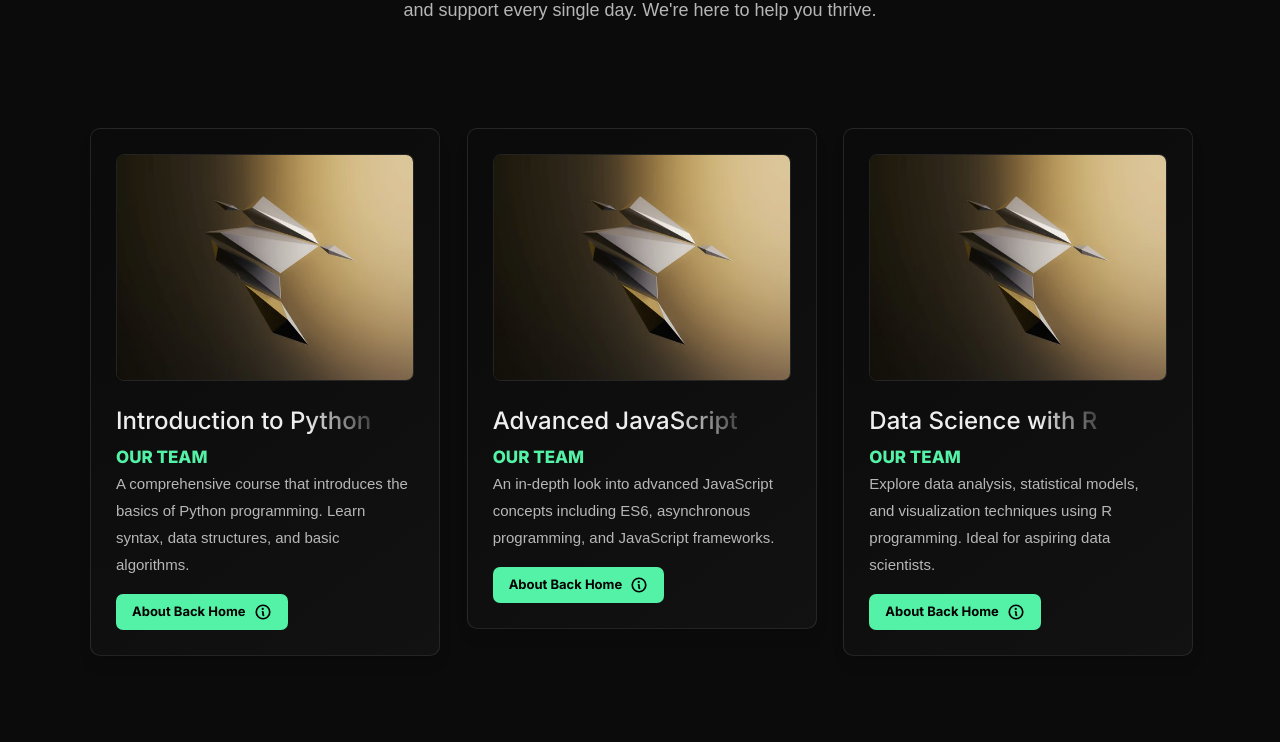
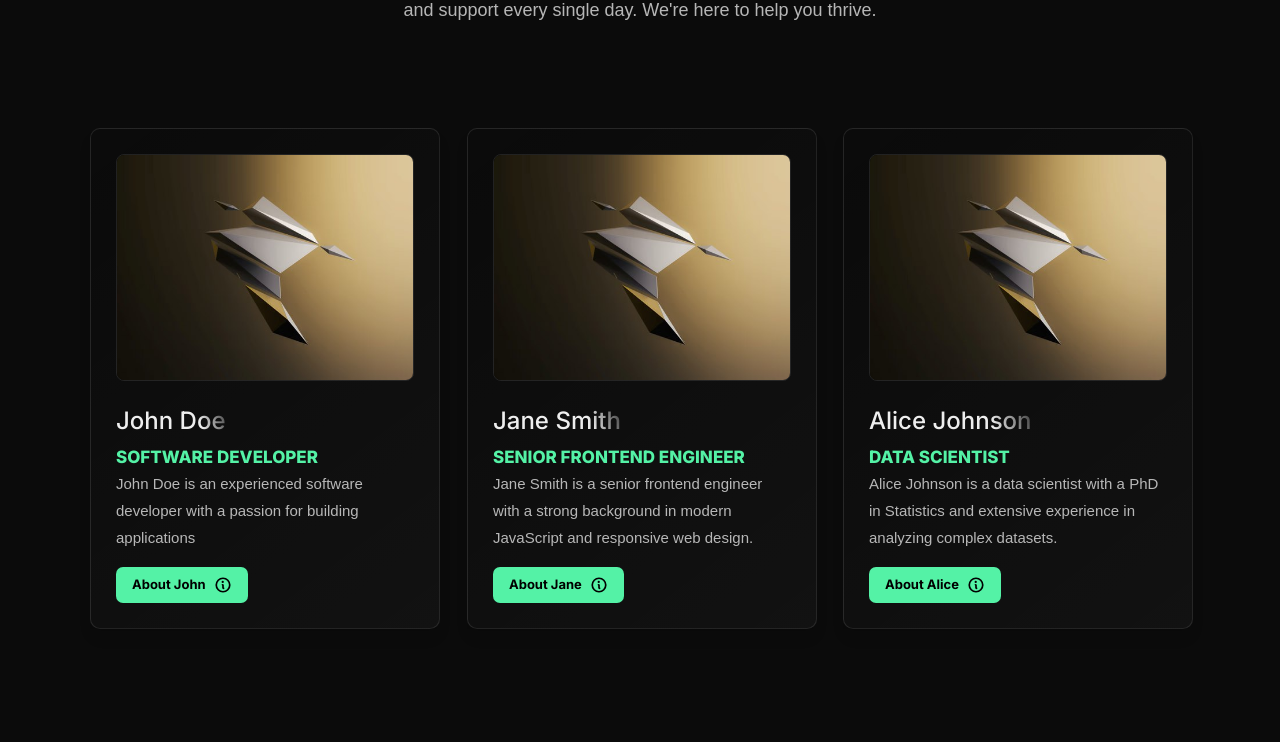
Before and after one commit to PraveenKb777/your-wish, a Next.js app: page /about-us in a window 1280 px wide. Shown: the part 1040-1782 px from the top of the page. Built offline with nearby package versions, Linux system fonts and the light colour scheme.

Commit message:
About Us card Animation added

```diff
--- a/app/about-us/page.tsx
+++ b/app/about-us/page.tsx
@@ -1,3 +1,4 @@
+'use client'
 import ConnectBtn from '@/components/ConnectBtn/ConnectBtn'
 import GradientText from '@/components/GradientText/GradientText'
 import ParticalsEffects from '@/components/Particals/Particals'
@@ -71,14 +72,17 @@ export default function page() {
 
 
             <div className="grid grid-cols-3 gap-[30px]">
-                {home.featuredCourse.cardContent.map((course, index) => (
+                {home.teamDetails.cardContent.map((course, index) => (
                     <TeamCard
                         key={index}
-                        title={course.title}
-                        name={course.name}
+                        firstname={course.firstName}
+                        lastname={course.lastName}
+                        role={course.role}
                         description={course.description}
-                        buttonLabel={home.featuredCourse.buttonLabel}
+                        briefDescription={course.briefDescription}
+                        buttonLabel={home.teamDetails.buttonLabel}
                         animationDuration={ANIMATION_DURATION}
+                        index={index}
                     />
                 ))}
             </div>
--- a/components/TeamButton/index.tsx
+++ b/components/TeamButton/index.tsx
@@ -1,24 +1,24 @@
-import React, { CSSProperties } from "react";
+import React from "react";
 import "./index.css";
 
 interface TeamButtonProps {
   label: string;
-  className?: string;
-  style?: CSSProperties;
+  handleToggle: () => void;
+  name?: string;
 }
 
-const TeamButton: React.FC<TeamButtonProps> = ({ label, className = "", style = {} }) => {
+const TeamButton: React.FC<TeamButtonProps> = ({ label, handleToggle, name }) => {
 
-  const containerStyles: CSSProperties = {
+  const containerStyles: React.CSSProperties = {
     display: 'inline-block',
   };
 
-  const buttonClasses = `font-bold py-2 px-4 gap-[8px] rounded inline-flex items-center ButtonContainer ${className}`;
+  const buttonClasses = `font-bold py-2 px-4 gap-[8px] rounded inline-flex items-center ButtonContainer`;
 
   return (
     <div style={containerStyles}>
-      <button className={buttonClasses} style={style}>
-        <span style={{ fontSize: '13px' }}>About {label}</span>
+      <button className={buttonClasses} onClick={handleToggle}>
+        <span style={{ fontSize: '13px' }}>{label} {name}</span>
         <svg xmlns="http://www.w3.org/2000/svg" width="18" height="18" fill="currentColor" viewBox="0 0 256 256" focusable="false">
           <path d="M108,84a16,16,0,1,1,16,16A16,16,0,0,1,108,84Zm128,44A108,108,0,1,1,128,20,108.12,108.12,0,0,1,236,128Zm-24,0a84,84,0,1,0-84,84A84.09,84.09,0,0,0,212,128Zm-72,36.68V132a20,20,0,0,0-20-20,12,12,0,0,0-4,23.32V168a20,20,0,0,0,20,20,12,12,0,0,0,4-23.32Z"></path>
         </svg>
--- a/components/TeamCard/index.css
+++ b/components/TeamCard/index.css
@@ -39,26 +39,9 @@
   opacity: 1;
 }
 
-/* .cardContainer > img {
-  opacity: 0;
-}
-
-.cardContainer > button {
-  transform: scale(0);
-  opacity: 0;
-}
-
-.cardContainer img.in-view {
-  animation: opacityAnimation 300ms ease-in forwards;
-}
-
-.cardContainer button.in-view {
-  animation: opacityAnimation 300ms ease-in forwards;
-} */
-
-@keyframes buttonComefromBootom {
+@keyframes zoomIn {
   0% {
-    transform: scale(0);
+    transform: scale(0.9);
     opacity: 0;
   }
   100% {
@@ -66,12 +49,65 @@
     opacity: 1;
   }
 }
-@keyframes opacityAnimation {
+
+@keyframes zoomOut {
   0% {
+    transform: scale(1);
+    opacity: 1;
+  }
+  100% {
+    transform: scale(0.9);
     opacity: 0;
   }
+}
 
-  100% {
-    opacity: 1;
-  }
+.card_main-cont {
+  position: relative;
 }
+
+.view {
+  display: none;
+  transform: scale(0.5);
+  opacity: 0;
+  transition: transform 0.5s cubic-bezier(0.4, 0, 0.2, 1), opacity 0.5s cubic-bezier(0.4, 0, 0.2, 1);
+  transition-delay: 0.1s;
+}
+
+.cardContainer .firstView {
+  display: block;
+  transform: scale(1);
+  opacity: 1;
+  transition: transform 0.5s cubic-bezier(0.4, 0, 0.2, 1), opacity 0.5s cubic-bezier(0.4, 0, 0.2, 1);
+  transition-delay: 0.1s;
+}
+
+.cardContainer.active .firstView {
+  animation: zoomOut 0.5s forwards;
+  display: none;
+}
+
+.cardContainer.active .secondView {
+  animation: zoomIn 0.5s forwards;
+  display: block;
+}
+
+.cardContainer .secondView {
+  position: relative;
+}
+
+.cardContainer .secondView .closebutton {
+  position: absolute;
+  top: 0;
+  right: 0;
+  margin: -15px;
+}
+
+.cardContainer:not(.active) .secondView {
+  animation: zoomOut 0.5s forwards;
+  display: none;
+}
+
+.cardContainer:not(.active) .firstView {
+  animation: zoomIn 0.5s forwards;
+  display: block;
+}
--- a/components/TeamCard/index.tsx
+++ b/components/TeamCard/index.tsx
@@ -1,32 +1,41 @@
 import Image from "next/image";
 import image1 from "../../assets/images/cardImg1.jpg";
-import Button from "../Button/Button";
 import GradientText from "../GradientText/GradientText";
 import StyledText from "../StyledText/StyledText";
 import "./index.css";
 import TeamButton from "../TeamButton";
 
 type TeamCardProps = {
-  title: string;
-  name: string;
+  firstname: string;
+  lastname: string;
+  role: string;
   description: string;
+  briefDescription: string;
   buttonLabel: string;
   animationDuration: number;
+  index: number;
 };
 
 export default function TeamCard({
-  title,
-  name,
+  firstname,
+  lastname,
+  role,
   description,
+  briefDescription,
   buttonLabel,
   animationDuration,
+  index,
 }: TeamCardProps) {
+
+  const handleToggle = (index: number) => {
+    const cardContainer = document.querySelectorAll('.cardContainer')[index];
+    cardContainer?.classList.toggle('active');
+  };
 
   return (
     <div className="bg-[#0b0b0b] card_main-cont">
-      <div
-        className="max-w-sm rounded overflow-hidden shadow-lg cardContainer"
-      >
+      <div className="max-w-sm rounded overflow-hidden shadow-lg cardContainer">
+        <div className="view firstView">
           <Image
             sizes="calc(min(350px, 100vw) - 30px)"
             className="w-full rounded-lg border border-[#eeeeee1a]"
@@ -34,21 +43,37 @@ export default function TeamCard({
             alt="Course Image"
           />
           <div className="py-4">
-
             <GradientText className="text-2xl font-medium my-2" element="p">
-            {title}
+              {firstname} {lastname}
             </GradientText>
-
-          <div className='GreenText'>our team</div>
-
-          <StyledText fontSize="15px">
-            {description}
-          </StyledText>
+            <div className="GreenText">{role}</div>
+            <StyledText fontSize="15px">{description}</StyledText>
+          </div>
+          <TeamButton label={buttonLabel} name={firstname} handleToggle={() => handleToggle(index)} />
         </div>
 
-        <TeamButton
-          label="Back Home"
+        <div className="view secondView">
+          <StyledText fontSize="15px">
+            {briefDescription}
+          </StyledText>
+          <button className="closebutton" onClick={() => handleToggle(index)}>
+            <svg
+              xmlns="http://www.w3.org/2000/svg"
+              className="h-5 w-5 text-white"
+              fill="none"
+              viewBox="0 0 24 24"
+              stroke="white"
+            >
+              <path
+                strokeLinecap="round"
+                strokeLinejoin="round"
+                strokeWidth={1}
+                d="M6 18L18 6M6 6l12 12"
               />
+            </svg>
+          </button>
+        </div>
+
 
       </div>
     </div>
--- a/content.ts
+++ b/content.ts
@@ -2,60 +2,60 @@ export interface Review {
     author: string;
     content: string;
     rating: number;
-    authorRole:string;
+    authorRole: string;
 }
 
- const CONTENT = {
-    home :{
-        heroSection:{
-            title:"Unlock Your Potential.",
-            subTitle:"Expand Your Business.",
-            content:"Create Beautiful Membership Sites to Sell your Courses or any other products using the Luma Template for Framer. Utilize FramerAuth and LemonSqueezy for seamless integration & user experience.",
-            actionButtonLabel:"Explore what we have"
+const CONTENT = {
+    home: {
+        heroSection: {
+            title: "Unlock Your Potential.",
+            subTitle: "Expand Your Business.",
+            content: "Create Beautiful Membership Sites to Sell your Courses or any other products using the Luma Template for Framer. Utilize FramerAuth and LemonSqueezy for seamless integration & user experience.",
+            actionButtonLabel: "Explore what we have"
         },
-        reviewsSection :{
-            allReviews :[
+        reviewsSection: {
+            allReviews: [
                 {
-                    author:"Praveen",
-                    authorRole:"Freelance Designer",
-                    content:"I recently used the Luma Framer Template for my course/membership site and it exceeded my expectations. The template's clean and sleek design enhanced the overall user experience, while its intuitive layout made content organization a breeze.",
-                    rating:4.3,
+                    author: "Praveen",
+                    authorRole: "Freelance Designer",
+                    content: "I recently used the Luma Framer Template for my course/membership site and it exceeded my expectations. The template's clean and sleek design enhanced the overall user experience, while its intuitive layout made content organization a breeze.",
+                    rating: 4.3,
                 },
                 {
-                    author:"Roobun",
-                    authorRole:"Freelance Developer",
-                    content:"I recently used the Luma Framer Template for my course/membership site and it exceeded my expectations. The template's clean and sleek design enhanced the overall user experience, while its intuitive layout made content organization a breeze.",
-                    rating:5,
+                    author: "Roobun",
+                    authorRole: "Freelance Developer",
+                    content: "I recently used the Luma Framer Template for my course/membership site and it exceeded my expectations. The template's clean and sleek design enhanced the overall user experience, while its intuitive layout made content organization a breeze.",
+                    rating: 5,
                 },
                 {
-                    author:"VJ naveen",
-                    authorRole:"DB Designer",
-                    content:"I recently used the Luma Framer Template for my course/membership site and it exceeded my expectations. The template's clean and sleek design enhanced the overall user experience, while its intuitive layout made content organization a breeze.",
-                    rating:4.7,
+                    author: "VJ naveen",
+                    authorRole: "DB Designer",
+                    content: "I recently used the Luma Framer Template for my course/membership site and it exceeded my expectations. The template's clean and sleek design enhanced the overall user experience, while its intuitive layout made content organization a breeze.",
+                    rating: 4.7,
                 },
                 {
-                    author:"Rooba",
-                    authorRole:"Freelance DA ",
-                    content:"I recently used the Luma Framer Template for my course/membership site and it exceeded my expectations. The template's clean and sleek design enhanced the overall user experience, while its intuitive layout made content organization a breeze.",
-                    rating:4.9,
+                    author: "Rooba",
+                    authorRole: "Freelance DA ",
+                    content: "I recently used the Luma Framer Template for my course/membership site and it exceeded my expectations. The template's clean and sleek design enhanced the overall user experience, while its intuitive layout made content organization a breeze.",
+                    rating: 4.9,
                 },
                 {
-                    author:"Shuba",
-                    authorRole:"DA Designer",
-                    content:"I recently used the Luma Framer Template for my course/membership site and it exceeded my expectations. The template's clean and sleek design enhanced the overall user experience, while its intuitive layout made content organization a breeze.",
-                    rating:4,
+                    author: "Shuba",
+                    authorRole: "DA Designer",
+                    content: "I recently used the Luma Framer Template for my course/membership site and it exceeded my expectations. The template's clean and sleek design enhanced the overall user experience, while its intuitive layout made content organization a breeze.",
+                    rating: 4,
                 },
                 {
-                    author:"Shilpa",
-                    authorRole:"Freelance QA",
-                    content:"I recently used the Luma Framer Template for my course/membership site and it exceeded my expectations. The template's clean and sleek design enhanced the overall user experience, while its intuitive layout made content organization a breeze.",
-                    rating:4.4,
+                    author: "Shilpa",
+                    authorRole: "Freelance QA",
+                    content: "I recently used the Luma Framer Template for my course/membership site and it exceeded my expectations. The template's clean and sleek design enhanced the overall user experience, while its intuitive layout made content organization a breeze.",
+                    rating: 4.4,
                 },
-            ]  as Review[],
+            ] as Review[],
         },
-        featuredCourse:{
-            title:"Featured Courses",
-            buttonLabel:"View Course",
+        featuredCourse: {
+            title: "Featured Courses",
+            buttonLabel: "View Course",
             cardContent:
                 [
                     {
@@ -76,7 +76,33 @@ export interface Review {
 
                 ]
 
-            }
+        },
+        teamDetails: {
+            buttonLabel: "About",
+            cardContent: [
+                {
+                    "firstName": "John",
+                    "lastName": "Doe",
+                    "role": "Software Developer",
+                    "description": "John Doe is an experienced software developer with a passion for building applications",
+                    "briefDescription": "John Doe is an experienced software developer with a strong background in building robust applications using Python and JavaScript. He has over 5 years of hands-on experience in backend development, API integrations, and database management. John is known for his expertise in designing scalable architectures and optimizing code efficiency. His technical skills include proficiency in frameworks like Django and Flask, as well as modern frontend technologies such as React and Vue.js. John is committed to delivering high-quality solutions that meet both client requirements and industry standards."
+                },
+                {
+                    "firstName": "Jane",
+                    "lastName": "Smith",
+                    "role": "Senior Frontend Engineer",
+                    "description": "Jane Smith is a senior frontend engineer with a strong background in modern JavaScript and responsive web design.",
+                    "briefDescription": "Jane Smith is a senior frontend engineer specializing in building responsive and user-friendly web applications using modern JavaScript frameworks. With extensive experience in frontend development, Jane has led and contributed to numerous successful projects, focusing on optimizing performance and enhancing user experience. Her technical skills include proficiency in frameworks like React, Angular, and Vue.js, as well as expertise in CSS preprocessors like Sass and LESS. Jane is passionate about creating intuitive interfaces and ensuring seamless interactions between users and applications."
+                },
+                {
+                    "firstName": "Alice",
+                    "lastName": "Johnson",
+                    "role": "Data Scientist",
+                    "description": "Alice Johnson is a data scientist with a PhD in Statistics and extensive experience in analyzing complex datasets.",
+                    "briefDescription": "Alice Johnson is a highly skilled data scientist specializing in analyzing complex datasets and deriving actionable insights. With a PhD in Statistics and hands-on experience in machine learning algorithms, predictive modeling, and data visualization, Alice has a proven track record of delivering impactful solutions. She is proficient in programming languages like R and Python, with expertise in statistical analysis, regression models, and clustering techniques. Alice is dedicated to leveraging data-driven approaches to solve real-world problems and drive business success through informed decision-making."
+                }
+            ]
+        }
     }
 }
 
```
Lines whose indentation alone changed are shown as unchanged.
